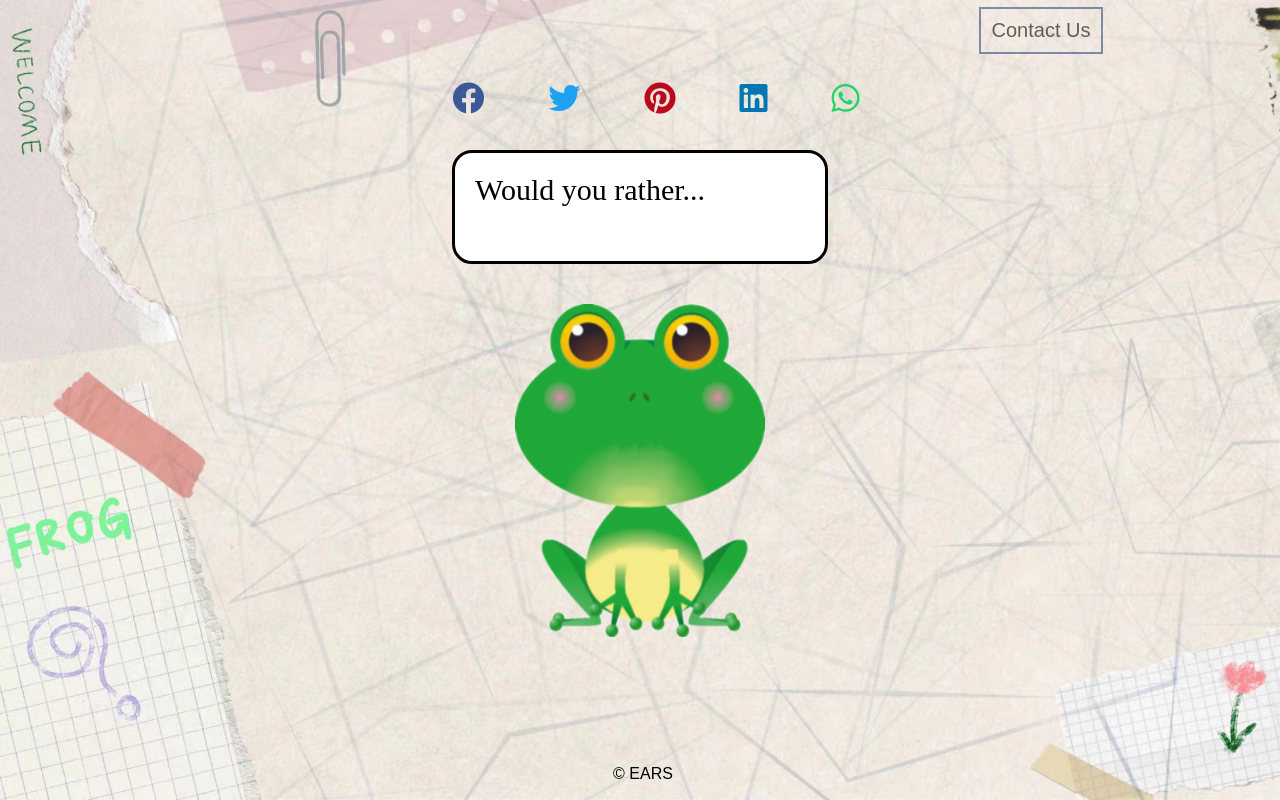
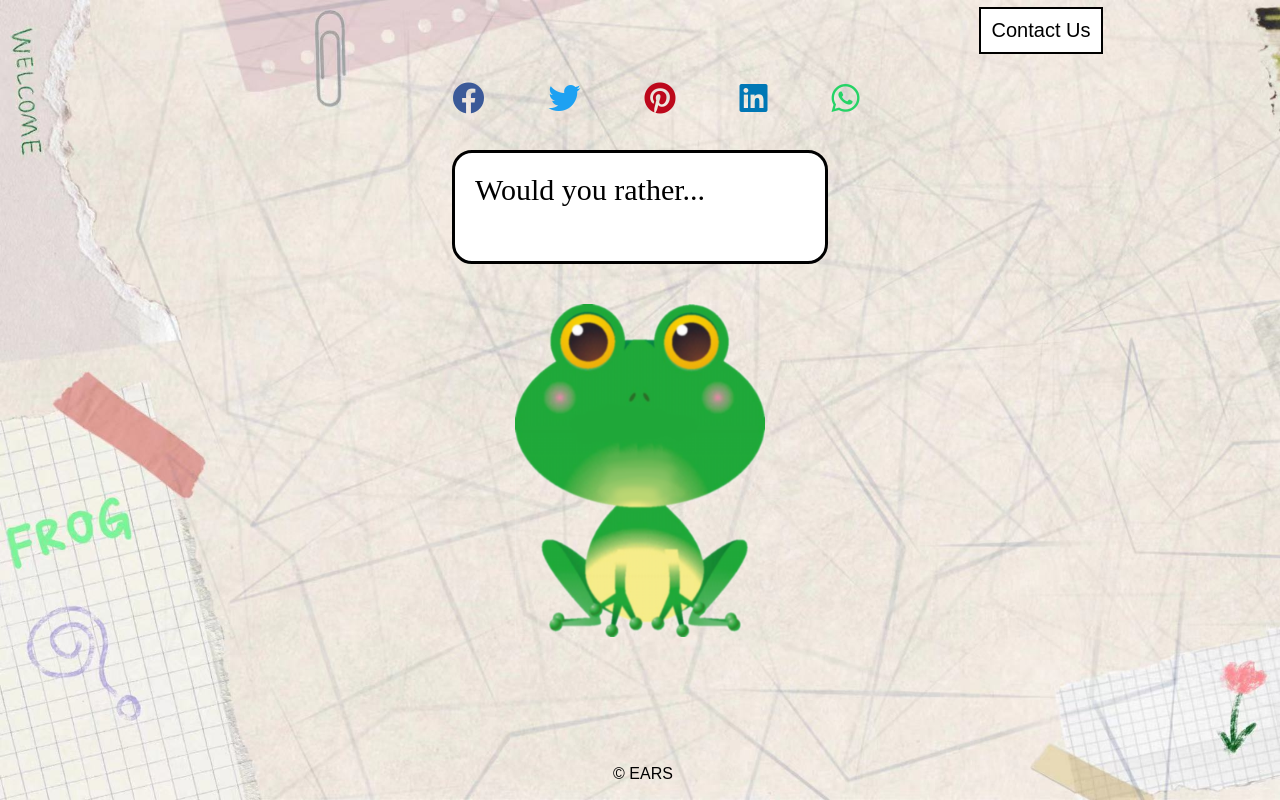
Before and after one commit to Delverino/EARS, a PHP site: page /index2.html in a window 1280 px wide. Run offline with PHP 8.4, Linux system fonts and the light colour scheme; some libraries are stand-ins or nearby versions.

Commit message:
restyled the contact button to have a white background

```diff
--- a/Final/index2.html
+++ b/Final/index2.html
@@ -40,6 +40,14 @@
             }
             #hidden{
                 color: white;
+
+            }
+            /* #contact{
+              background-color: white;
+            } */
+            #contact{
+                background-color: white;
+                background-clip: padding-box;
             }
 
             .prompt-wrapper {
@@ -155,6 +163,8 @@
             var option1;
             var option2;
             var ready = false;
+
+
 
             async function getPrompt()
             {
@@ -307,7 +317,7 @@
 
     <body>
         <ul>
-            <li><a href="contact.html">Contact Us</a></li>
+            <li><a href="contact.html" id="contact">Contact Us</a></li>
         </ul>
 
         <div class="share-buttons">
--- a/Final/style.css
+++ b/Final/style.css
@@ -1,6 +1,6 @@
 body, html {
     background-image: url("images/untitled-412.jpeg");
-    /* background-color: #efe6dd !important; */
+    background-color: #efe6dd !important;
     background-repeat: no-repeat;
     background-attachment: fixed;
     background-size: cover;
@@ -40,14 +40,14 @@
     width: 100px;
     font-size:20px;
     text-align:center;
-    border: 2px solid #324c7c;
-    opacity: 60%;
+    border: 2px solid black;
+    opacity: 100%;
     padding: 10px;
     margin-top:7px;
     margin-right:7px;
     right:170px;
     top: 0;
-}
+background: white;}
 
 ul li a{ text-decoration: none; color: black;}
 a:hover {
```
